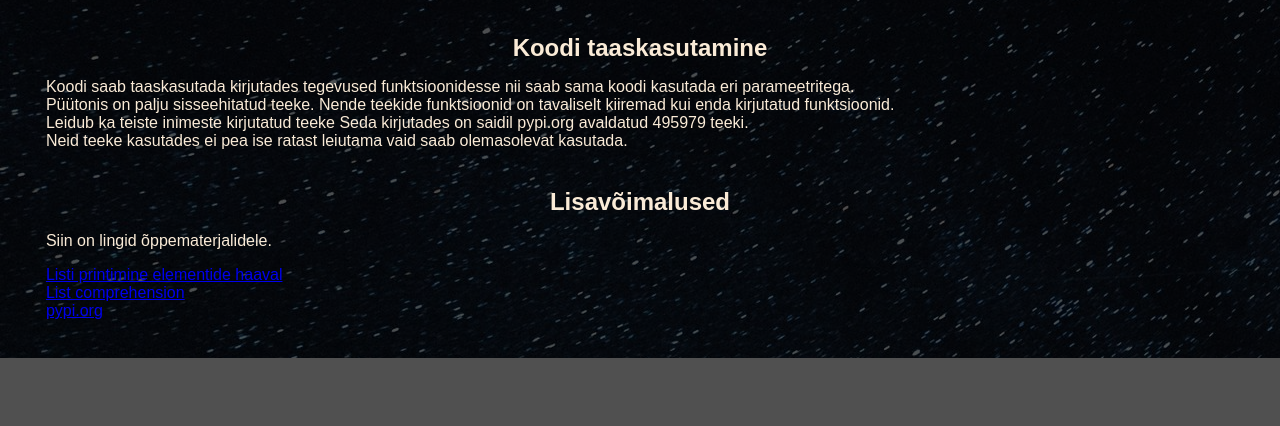
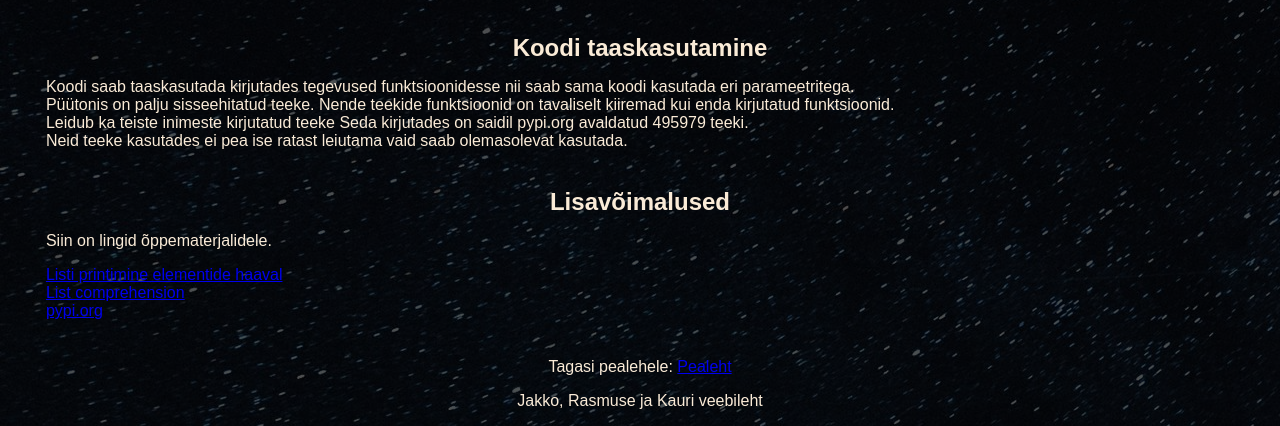
Before and after one commit to energy11a/gruppileht, a plain HTML site: page esimene.html in a window 1280 px wide. Shown: the part 1669-2095 px from the top of the page. Before the commit the page ends 2027 px from the top, so only its background shows below. Drawn offline with Linux system fonts and the light colour scheme.

Commit message:
esimene.html sai ka viida tagasi pealehele

```diff
--- a/esimene.html
+++ b/esimene.html
@@ -111,7 +111,12 @@ print(*newlist, sep="\n")
 			<br>
 			<a href="https://pypi.org/search/?c=Programming+Language+%3A%3A+Python+%3A%3A+3" target="_blank" referrerpolicy="no-referrer">pypi.org</a>
 		</div>
-
+		<div>
+			<footer class="footer">
+				<p>Tagasi pealehele: <a href="index.html">Pealeht</a></p>
+				<p>Jakko, Rasmuse ja Kauri veebileht</p>
+			</footer>
+		</div>
 		<div class="objekt"></div>
 		<script src="js/objekt.js"></script>
 	</body>
```
